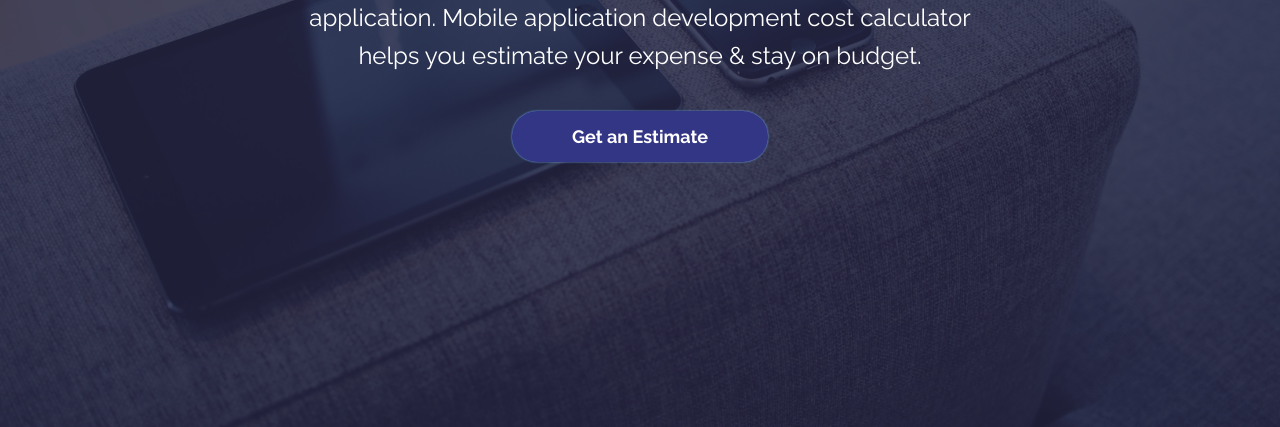
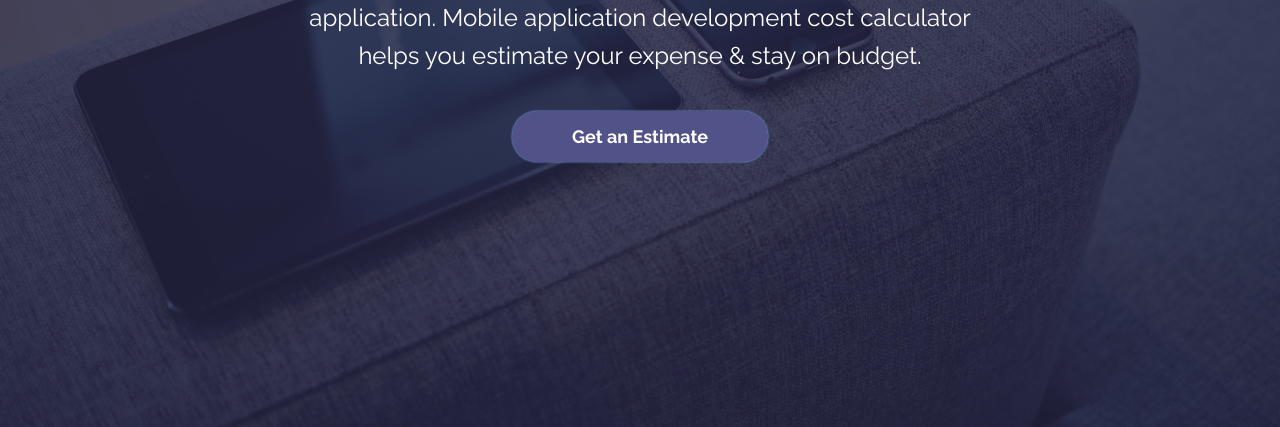
Before and after one commit to totallifeforever94/cost_calc, a plain HTML site: page index.html in a window 1280 px wide. In both pictures the pointer is over the button "Get an Estimate". Shown: the part 370-797 px from the top of the page. Drawn offline with nearby package versions, Linux system fonts and the light colour scheme.

Commit message:
Changed hover color

```diff
--- a/assets/css/index.css
+++ b/assets/css/index.css
@@ -39,7 +39,7 @@ a:visited {
 }
 
 #get-estimate:hover {
-    background-color: #333685;
+    background-color: #515388;
     color: #fff;
 }
 
@@ -548,7 +548,7 @@ input:focus::-webkit-input-placeholder {
 button:hover {
     outline: none;
     box-shadow: 0 0 2px #79b8ff;
-    background-color: #333685;
+    background-color: #515388;
     color: #fff;
     cursor: pointer;
 }
```
